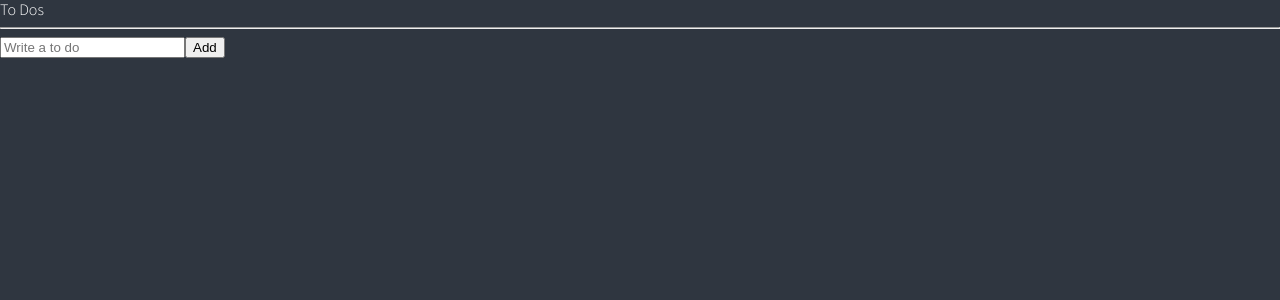
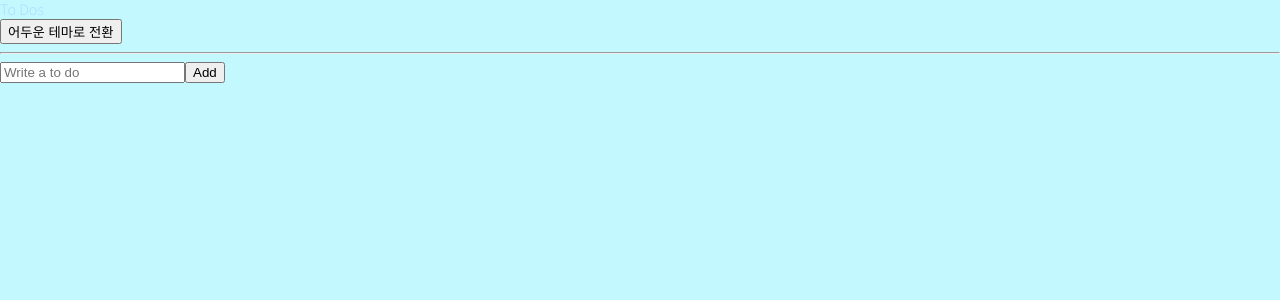
Before and after one commit to PastelBlue4/ToDoList_Recoil, a React (Create React App) app: page / in a window 1280 px wide. Shown: the top 300 px of the page. Built offline with nearby package versions, Linux system fonts and the light colour scheme.

Commit message:
[feat] add toggleTheme button, atoms function

```diff
--- a/src/App.tsx
+++ b/src/App.tsx
@@ -1,5 +1,8 @@
-import { createGlobalStyle } from "styled-components";
+import { useRecoilValue } from "recoil";
+import { createGlobalStyle, ThemeProvider } from "styled-components";
+import { isDarkAtom } from "./atoms";
 import ToDoList from "./components/ToDoList";
+import { darkTheme, lightTheme } from "./theme";
 
 const GlobalStyle = createGlobalStyle`
 @import url('https://fonts.googleapis.com/css2?family=Source+Sans+Pro:wght@300;400&display=swap');
@@ -67,10 +70,14 @@ a {
 `;
 
 function App() {
+  const isDark = useRecoilValue(isDarkAtom);
+
   return (
     <>
-      <GlobalStyle />
-      <ToDoList />
+      <ThemeProvider theme={isDark ? darkTheme : lightTheme}>
+        <GlobalStyle />
+        <ToDoList />
+      </ThemeProvider>
     </>
   );
 }
--- a/src/atoms.ts
+++ b/src/atoms.ts
@@ -5,6 +5,11 @@ export interface IToDo {
   id: number;
   category: "TO_DO" | "DOING" | "DONE";
 }
+
+export const isDarkAtom = atom({
+  key: "isDark",
+  default: false,
+});
 
 export const toDoState = atom<IToDo[]>({
   key: "toDo",
--- a/src/components/ToDo.tsx
+++ b/src/components/ToDo.tsx
@@ -9,6 +9,7 @@ function ToDo({ text, category, id }: IToDo) {
     const {
       currentTarget: { name },
     } = event;
+
 
     // 실행시킨 버튼으로 버튼의 category(name) 을 얻는다.
 
--- a/src/components/ToDoList.tsx
+++ b/src/components/ToDoList.tsx
@@ -1,13 +1,22 @@
-import { useRecoilValue } from "recoil";
-import { toDoState } from "../atoms";
+import { useRecoilState, useRecoilValue, useSetRecoilState } from "recoil";
+import { isDarkAtom, toDoState } from "../atoms";
 import CreateToDo from "./CreateToDo";
 import ToDo from "./ToDo";
 
 function ToDoList() {
   const toDos = useRecoilValue(toDoState);
+  const [isDarkMode, setIsDarkMode] = useRecoilState(isDarkAtom);
+  const toggleTheme = () => setIsDarkMode((prev) => !prev);
   return (
     <div>
       <h1>To Dos</h1>
+      <button onClick={toggleTheme}>
+        {isDarkMode ? (
+          <span>밝은 테마로 전환</span>
+        ) : (
+          <span>어두운 테마로 전환</span>
+        )}
+      </button>
       <hr />
       <CreateToDo />
       <ul>
--- a/src/theme.ts
+++ b/src/theme.ts
@@ -1,8 +1,15 @@
 import { DefaultTheme } from "styled-components";
 
-export const darkTheme: DefaultTheme = {
+export const darkTheme = {
   bgColor: "#2f3640",
   textColor: "white",
   accentColor: "#9c88ff",
   cardBgColor: "transparent",
 };
+
+export const lightTheme: DefaultTheme = {
+  bgColor: "#C3F8FF",
+  textColor: "#ABD9FF",
+  accentColor: "#FFEBAD",
+  cardBgColor: "transparent",
+};
```
